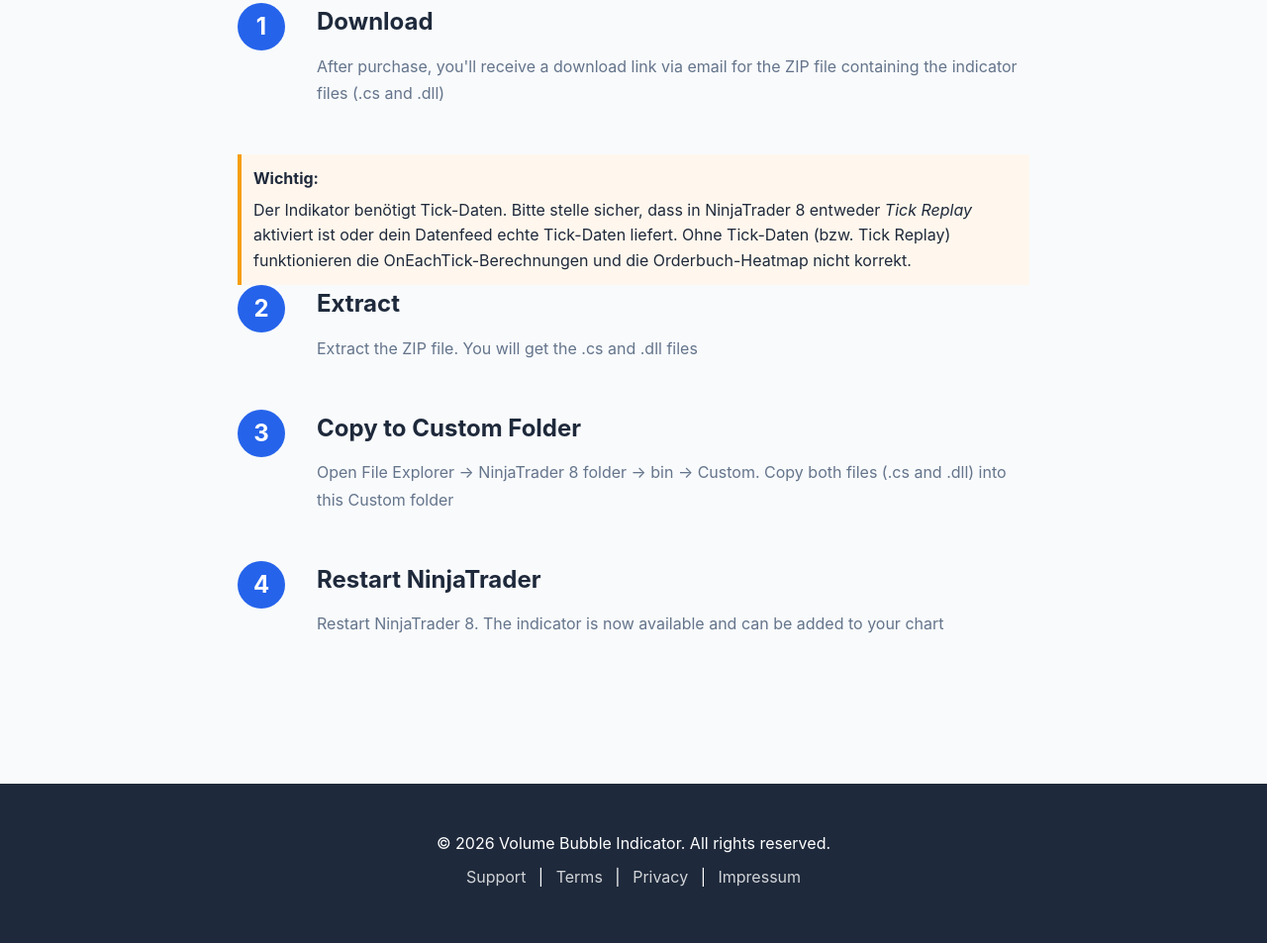
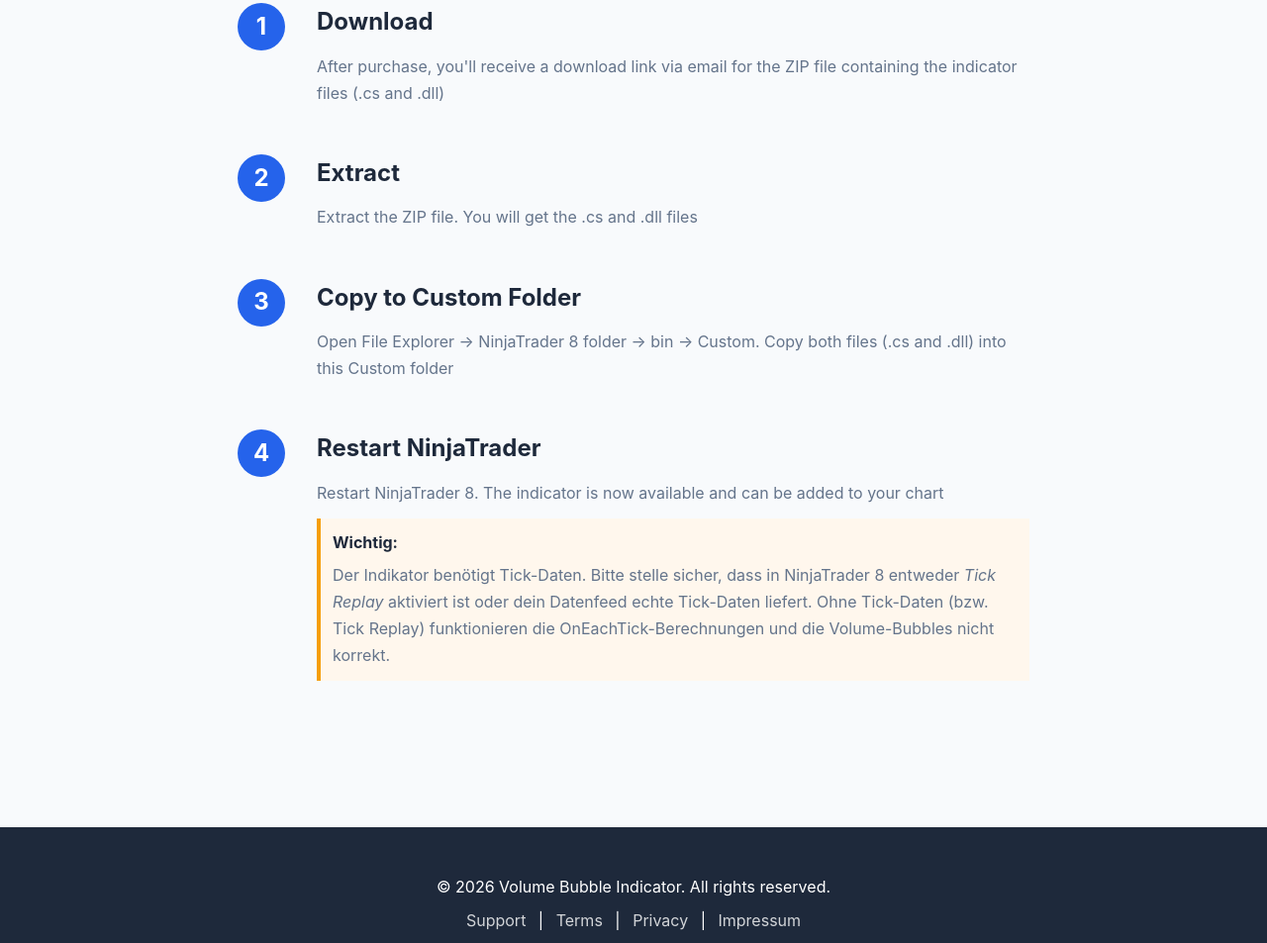
Before and after one commit to raphidiebold/NinjaTrader, a website: page docs/index.html in a window 1280 px wide. Shown: the part 4521-5474 px from the top of the page at 99% size. Drawn offline with Linux system fonts and the light colour scheme.

Commit message:
Docs: move Tick Data note under step 4 (Installation Guide)

```diff
--- a/docs/index.html
+++ b/docs/index.html
@@ -240,10 +240,6 @@
                         <p>After purchase, you'll receive a download link via email for the ZIP file containing the indicator files (.cs and .dll)</p>
                     </div>
                 </div>
-                <div class="install-note" style="margin-top:16px; padding:12px; border-left:4px solid #f59e0b; background:#fff7ed;">
-                    <strong>Wichtig:</strong>
-                    <p style="margin:6px 0 0 0;">Der Indikator benötigt Tick-Daten. Bitte stelle sicher, dass in NinjaTrader 8 entweder <em>Tick Replay</em> aktiviert ist oder dein Datenfeed echte Tick-Daten liefert. Ohne Tick-Daten (bzw. Tick Replay) funktionieren die OnEachTick-Berechnungen und die Orderbuch-Heatmap nicht korrekt.</p>
-                </div>
                 <div class="step">
                     <div class="step-number">2</div>
                     <div class="step-content">
@@ -263,6 +259,10 @@
                     <div class="step-content">
                         <h3>Restart NinjaTrader</h3>
                         <p>Restart NinjaTrader 8. The indicator is now available and can be added to your chart</p>
+                        <div class="install-note" style="margin-top:12px; padding:12px; border-left:4px solid #f59e0b; background:#fff7ed;">
+                            <strong>Wichtig:</strong>
+                            <p style="margin:6px 0 0 0;">Der Indikator benötigt Tick-Daten. Bitte stelle sicher, dass in NinjaTrader 8 entweder <em>Tick Replay</em> aktiviert ist oder dein Datenfeed echte Tick-Daten liefert. Ohne Tick-Daten (bzw. Tick Replay) funktionieren die OnEachTick-Berechnungen und die Volume-Bubbles nicht korrekt.</p>
+                        </div>
                     </div>
                 </div>
             </div>
```
